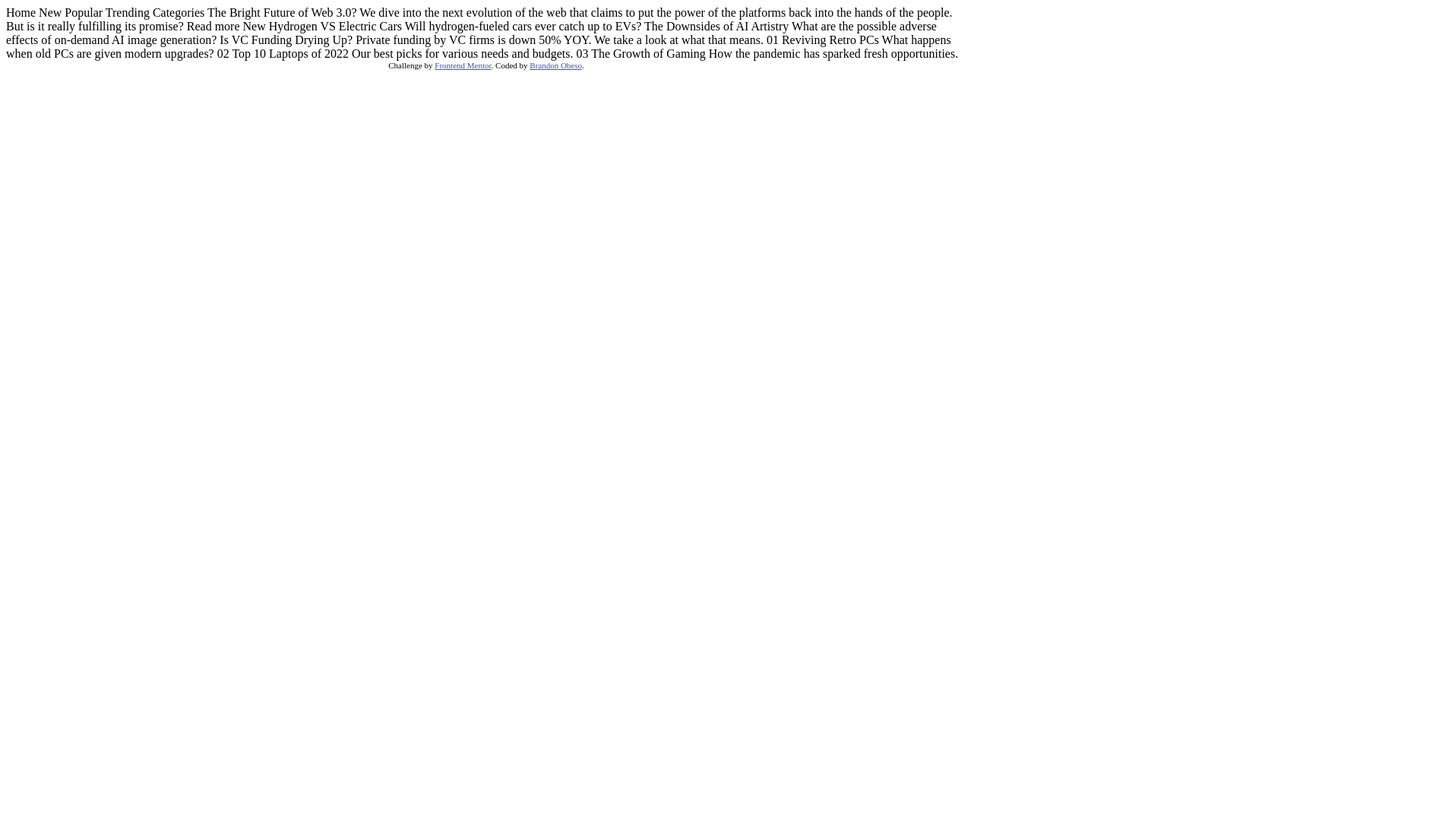
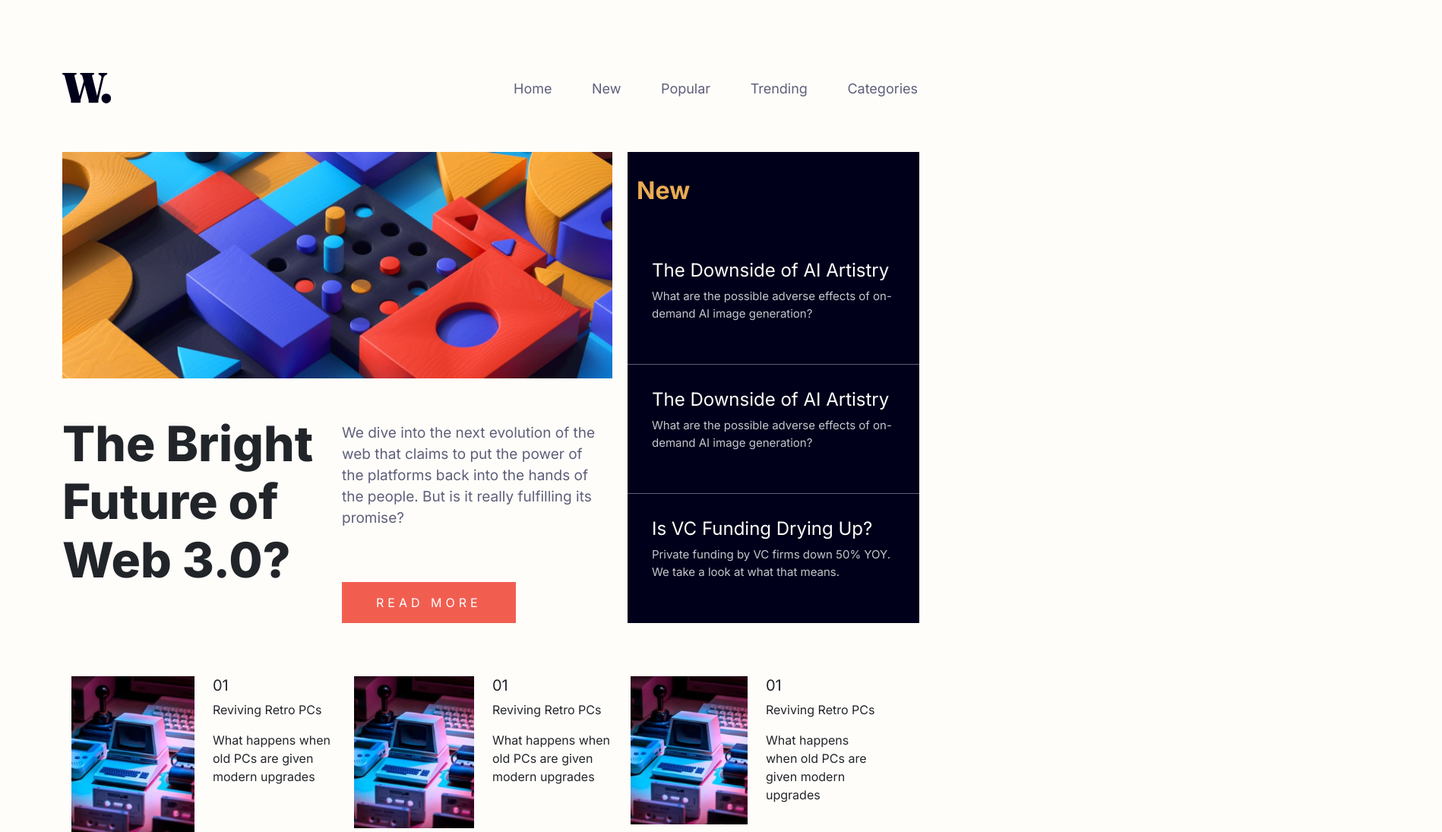
Before and after one commit to Brandon-O95/frontendmentor, a plain HTML site: page news-homepage-main/index.html in a window 1280 px wide. Shown: the whole page at 76% size, 1898 px wide, since content can reach past the window. Before the commit the page ends 800 px from the top, so only its background shows below. Drawn offline with nearby package versions, Linux system fonts and the light colour scheme.

Commit message:
navbar/main-content-format

```diff
--- /dev/null
+++ b/news-homepage-main/app.css
@@ -0,0 +1,132 @@
+* {
+  font-family: 'Inter', sans-serif;
+}
+
+body, html {
+  margin: 0;
+  padding: 0;
+  box-sizing: border-box !important;
+  background-color: hsl(36, 100%, 99%);
+}
+
+h1 {
+  font-weight: 800;
+  font-size: 64px;
+  margin-bottom: 0;
+}
+
+h2 {
+  color: hsl(35, 77%, 62%);
+  align-self: flex-start;
+  font-weight: 600;
+  padding: 2rem;
+}
+
+h4 {
+  color: white;
+}
+
+button {
+  background-color: hsl(5, 85%, 63%);
+  border: none;
+  color: white;
+  padding: 15px 45px 15px 45px;
+  letter-spacing: 5px;
+  margin: 25px 0 0 0;
+}
+
+.attribution { font-size: 11px; text-align: center; }
+.attribution a { color: hsl(228, 45%, 44%); }
+
+.navbar {
+  display: flex;
+  justify-content: space-between;
+  align-items: center;
+  margin-left: 60px;
+  margin-right: 60px;
+  padding: 0 10px;
+  padding-right: 0;
+  margin-top: 6rem;
+  padding-bottom: 4rem;
+}
+
+.links {
+  text-decoration: none;
+  color: hsl(236, 13%, 42%);
+  font-size: 18px;
+  padding: 1.5rem;
+}
+
+
+.links:last-child {
+  padding-right: 0;
+}
+
+.manu {
+  display: none;
+}
+
+/* main content */
+
+main {
+  flex: 1;
+}
+
+main > article {
+  display: grid;
+  height: auto;
+  grid-template-columns:1fr .5fr;
+}
+
+.image-header-section {
+  padding-right: 20px;
+}
+
+.main-question {
+  color: hsl(236, 13%, 42%);
+  line-height: 28px;
+  font-size: 19px;
+  margin-bottom: 45px;
+  margin-top: 10px;
+}
+
+.new-articles-section {
+  display: flex;
+  flex-direction: column;
+  justify-content: space-between;
+  align-items: center;
+  background-color: hsl(240, 100%, 5%);
+  margin-left: 0;
+  height: auto;
+}
+
+.text-card {
+  border-bottom: 1px solid hsl(236, 13%, 42%);
+  flex: 1;
+  width: auto;
+  padding: 2rem;
+}
+
+.text-card:last-child {
+  border-bottom: none;
+}
+
+.sub-text {
+  font-size: 15px;
+  color: hsl(233, 8%, 79%);
+}
+
+/* Footer Articles */
+
+.related-articles-section {
+  height: auto;
+  width: 100%;
+  display: flex;
+  justify-content: space-evenly;
+  margin-top: 70px;
+}
+
+.article-card {
+  flex-wrap: nowrap;
+  flex-grow: 1;
+}
--- a/news-homepage-main/index.html
+++ b/news-homepage-main/index.html
@@ -3,58 +3,119 @@
 <head>
   <meta charset="UTF-8">
   <meta name="viewport" content="width=device-width, initial-scale=1.0"> <!-- displays site properly based on user's device -->
-
+  <link rel="stylesheet" href="https://cdn.jsdelivr.net/npm/bootstrap@5.2.2/dist/css/bootstrap.min.css">
+  <link rel="preconnect" href="https://fonts.googleapis.com">
+  <link rel="preconnect" href="https://fonts.gstatic.com" crossorigin>
+  <link href="https://fonts.googleapis.com/css2?family=Inter:wght@400;700;800&display=swap" rel="stylesheet">
+  <link rel="stylesheet" href="app.css">
   <link rel="icon" type="image/png" sizes="32x32" href="./images/favicon-32x32.png">
 
   <title>Frontend Mentor | News homepage</title>
 
-  <!-- Feel free to remove these styles or customise in your own stylesheet 👍 -->
-  <style>
-    .attribution { font-size: 11px; text-align: center; }
-    .attribution a { color: hsl(228, 45%, 44%); }
-  </style>
 </head>
 <body>
 
-  Home
-  New
-  Popular
-  Trending
-  Categories
+ <!-- Navbar hamburger Menu -->
 
-  The Bright Future of Web 3.0?
+    <header class="container-fluid">
+      <nav class="navbar">
+        <div class="brand-logo">
+          <img src="logo.svg" alt="Sites Logo">
+        </div>
+        <div class="navbar-links">
+          <a class="links" href="#">Home</a>
+          <a class="links" href="#">New</a>
+          <a class="links" href="#">Popular</a>
+          <a class="links" href="#">Trending</a>
+          <a class="links" href="#">Categories</a>
+        </div>
+      </nav>
 
-  We dive into the next evolution of the web that claims to put the power of the platforms back into the hands of the people.
-  But is it really fulfilling its promise?
+      <!-- Hamburger Menu -->
 
-  Read more
+      <div class="menu">
+        <span></span>
+        <span></span>
+        <span></span>
+      </div>
+    </header>
 
-  New
+    <!-- Main Content -->
 
-  Hydrogen VS Electric Cars
-  Will hydrogen-fueled cars ever catch up to EVs?
+    <main class="container">
+      <article>
+        <div class="row image-header-section article-section">
+            <img class="col img-fluid main-header-img" src="assets/images/image-web-3-desktop.jpg" alt="multiple blocks and shapes in various colors">
+            <div class="row sub-sections pe-0">
+              <div class="col pt-5">
+                <h1>The Bright Future of Web 3.0?</h1>
+              </div>
+              <div class="col pt-5">
+                <p class="main-question">We dive into the next evolution of the web that claims to put the power of the platforms back into the hands of the people. But is it really fulfilling its promise?</p>
+                <button type="button">READ MORE</button>
+              </div>
+            </div>
+        </div>
 
-  The Downsides of AI Artistry
-  What are the possible adverse effects of on-demand AI image generation?
+        <div class="row new-articles-section article-section">
+          <h2>New</h2>
+          <div class="col text-card">
+            <h4>The Downside of AI Artistry</h4>
+            <p class="sub-text">What are the possible adverse effects of on-demand AI image generation?</p>
+          </div>
+          <div class="col text-card">
+            <h4>The Downside of AI Artistry</h4>
+            <p class="sub-text">What are the possible adverse effects of on-demand AI image generation?</p>
+          </div>
+          <div class="col text-card">
+            <h4>Is VC Funding Drying Up?</h4>
+            <p class="sub-text">Private funding by VC firms down 50% YOY. We take a look at what that means.</p>
+          </div>
+        </div>
 
-  Is VC Funding Drying Up?
-  Private funding by VC firms is down 50% YOY. We take a look at what that means.
+      </article>
 
-  01
-  Reviving Retro PCs
-  What happens when old PCs are given modern upgrades?
+      <div class="container related-articles-section">
+        <div class="row article-card">
+          <div class="col-lg-2">
+            <img class="img-fluid" src="image-retro-pcs.jpg" alt="">
+          </div>
+          <div class="col-lg-2">
+            <h5>01</h5>
+            <p>Reviving Retro PCs</p>
+            <p>What happens when old PCs are given modern upgrades</p>
+          </div>
 
-  02
-  Top 10 Laptops of 2022
-  Our best picks for various needs and budgets.
+          <div class="row article-card">
+            <div class="col-lg-2">
+              <img class="img-fluid" src="image-retro-pcs.jpg" alt="">
+            </div>
+            <div class="col-lg-2">
+              <h5>01</h5>
+              <p>Reviving Retro PCs</p>
+              <p>What happens when old PCs are given modern upgrades</p>
+            </div>
 
-  03
-  The Growth of Gaming
-  How the pandemic has sparked fresh opportunities.
+            <div class="row article-card">
+              <div class="col-lg-2">
+                <img class="img-fluid" src="image-retro-pcs.jpg" alt="">
+              </div>
+              <div class="col-lg-2">
+                <h5>01</h5>
+                <p>Reviving Retro PCs</p>
+                <p>What happens when old PCs are given modern upgrades</p>
+              </div>
 
-  <div class="attribution">
+        </div>
+      </div>
+    </main>
+
+  <!-- <div class="attribution">
     Challenge by <a href="https://www.frontendmentor.io?ref=challenge" target="_blank">Frontend Mentor</a>.
     Coded by <a href="#">Brandon Obeso</a>.
-  </div>
+  </div> -->
+
+<script src="https://cdn.jsdelivr.net/npm/@popperjs/core@2.11.6/dist/umd/popper.min.js" integrity="sha384-oBqDVmMz9ATKxIep9tiCxS/Z9fNfEXiDAYTujMAeBAsjFuCZSmKbSSUnQlmh/jp3" crossorigin="anonymous"></script>
+<script src="https://cdn.jsdelivr.net/npm/bootstrap@5.2.2/dist/js/bootstrap.min.js" integrity="sha384-IDwe1+LCz02ROU9k972gdyvl+AESN10+x7tBKgc9I5HFtuNz0wWnPclzo6p9vxnk" crossorigin="anonymous"></script>
 </body>
 </html>
```
Also changed, not shown: news-homepage-main/image-retro-pcs.jpg (renamed from news-homepage-main/assets/images/image-retro-pcs.jpg), news-homepage-main/logo.svg (renamed from news-homepage-main/assets/images/logo.svg), 1 other file.
